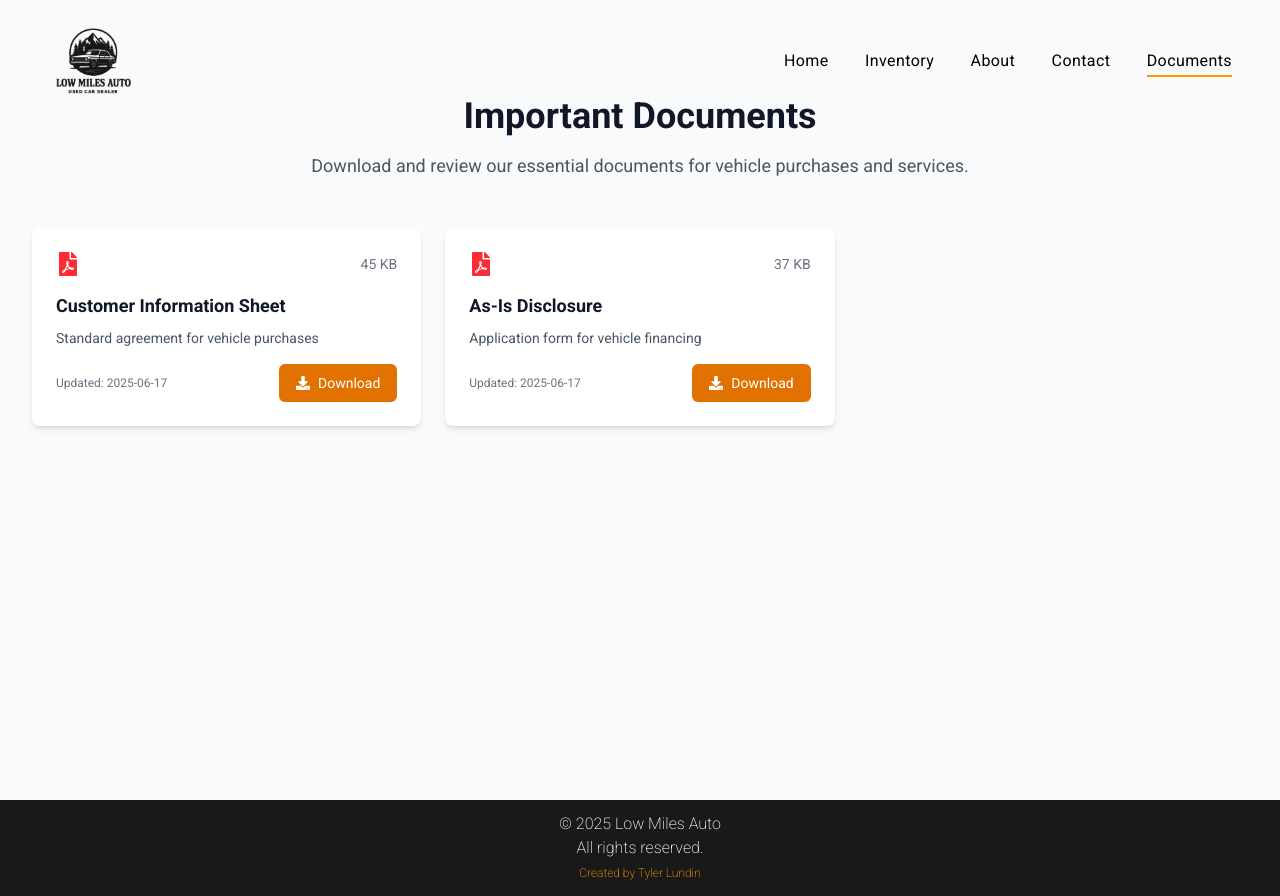
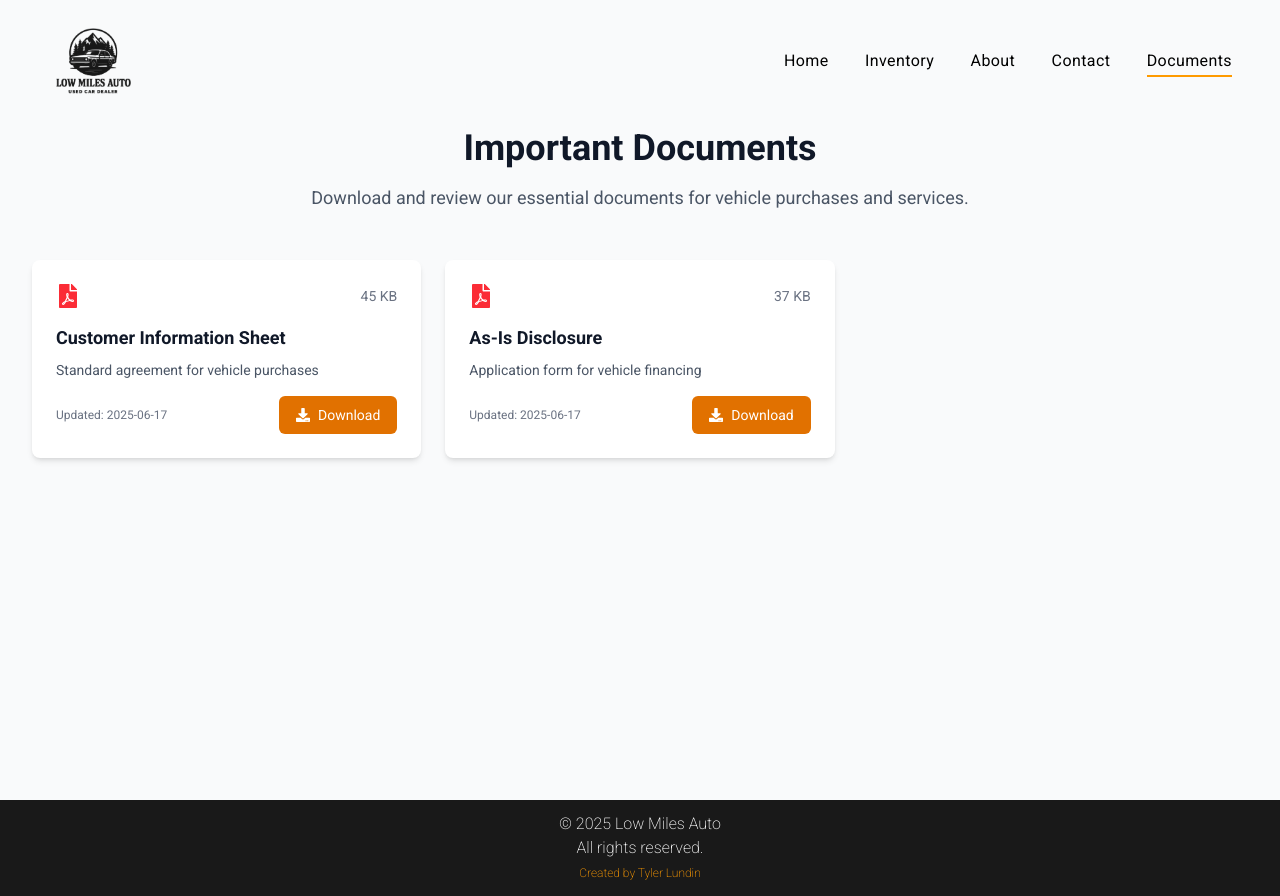
Before and after one commit to Tyler-Lundin/low-miles-auto, a Next.js app: page /documents in a window 1280 px wide. Built offline with nearby package versions, Linux system fonts and the light colour scheme.

Commit message:
padding fix

```diff
--- a/src/app/documents/page.tsx
+++ b/src/app/documents/page.tsx
@@ -47,7 +47,7 @@
 
 export default function DocumentsPage() {
     return (
-        <div className="min-h-screen bg-gray-50 dark:bg-neutral-900 py-12 px-4 sm:px-6 lg:px-8 pt-24">
+        <div className="min-h-screen bg-gray-50 dark:bg-neutral-900 py-12 px-4 sm:px-6 lg:px-8 pt-32">
             <div className="max-w-7xl mx-auto">
                 <div className="text-center mb-12">
                     <h1 className="text-3xl font-bold text-gray-900 dark:text-white sm:text-4xl">
```
